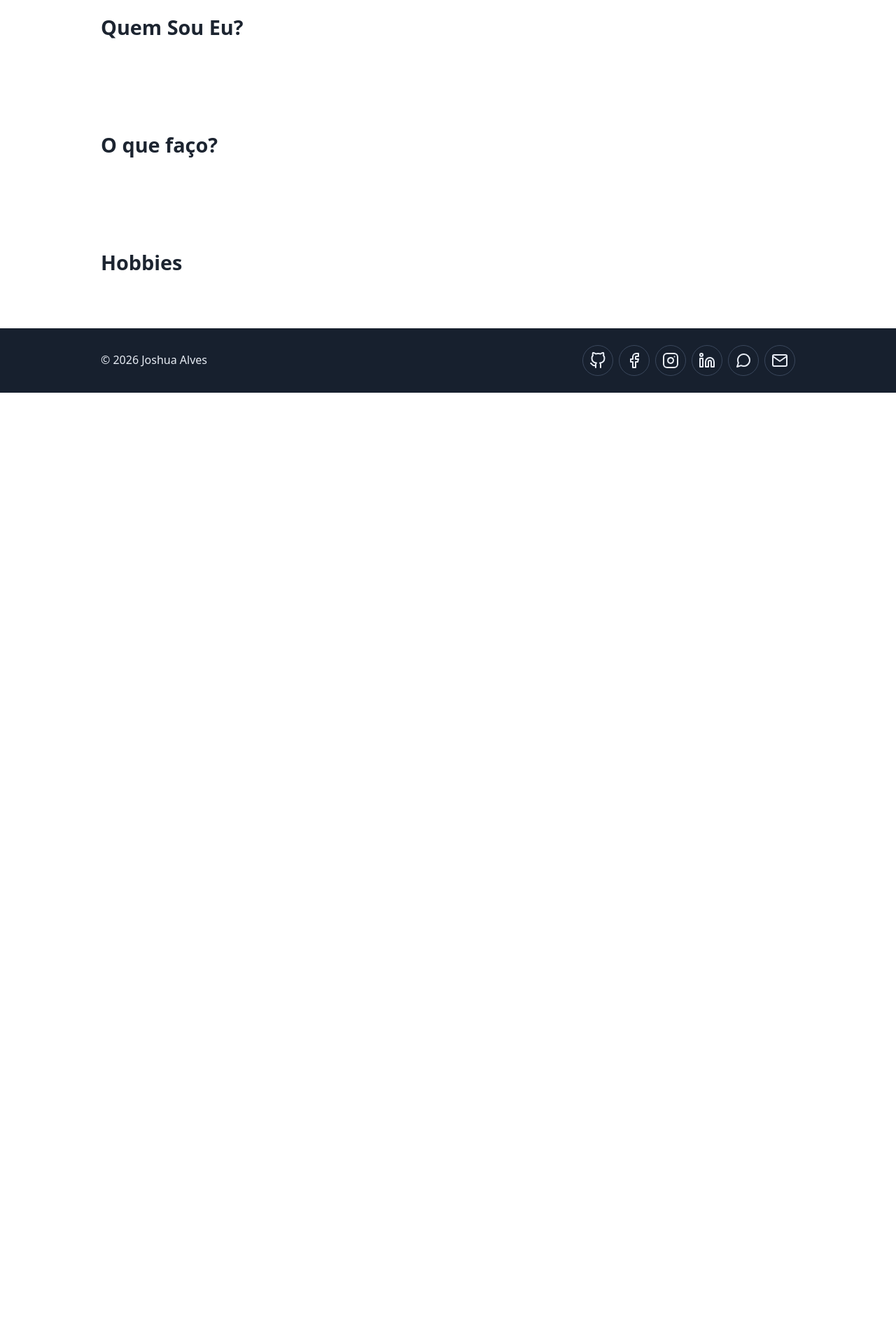
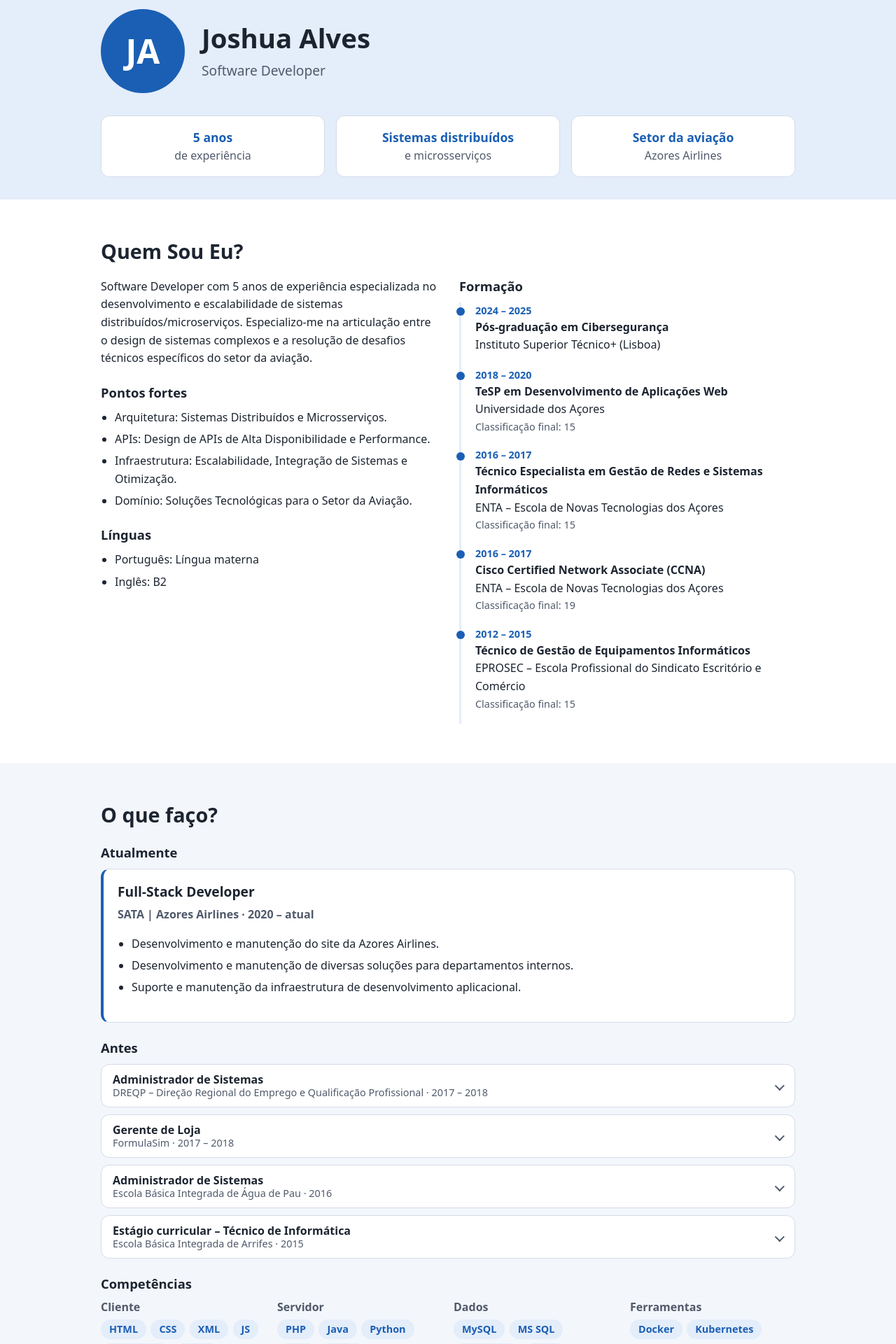
Before and after one commit to jsalves7/MiniProj1, a Vue app: page / in a window 1280 px wide. Shown: the part 100-2020 px from the top of the page at 70% size. Before the commit the page ends 800 px from the top, so only its background shows below. Built offline with nearby package versions, Linux system fonts and the light colour scheme.

Commit message:
Add intro, about, work, hobbies sections

```diff
--- a/src/App.vue
+++ b/src/App.vue
@@ -3,11 +3,17 @@ import { onMounted } from 'vue';
 import { cv } from './data';
 import AppHeader from './components/AppHeader.vue';
 import AppFooter from './components/AppFooter.vue';
+import IntroSection from './components/IntroSection.vue';
+import AboutSection from './components/AboutSection.vue';
+import WorkSection from './components/WorkSection.vue';
+import HobbiesSection from './components/HobbiesSection.vue';
+
+const [about, work, hobbies] = cv.sections;
 
 // Ligações diretas (#hobbies) só saltam depois de a página estar montada.
 onMounted(() => {
   const id = decodeURIComponent(location.hash.slice(1));
-  if (id) document.getElementById(id)?.scrollIntoView({ behavior: 'auto' });
+  if (id) document.getElementById(id)?.scrollIntoView({ behavior: 'instant' });
 });
 </script>
 
@@ -15,11 +21,10 @@ onMounted(() => {
   <div id="topo">
     <AppHeader :name="cv.person.name" :sections="cv.sections" />
     <main>
-      <section v-for="s in cv.sections" :id="s.id" :key="s.id" class="section">
-        <div class="container">
-          <h2>{{ s.title }}</h2>
-        </div>
-      </section>
+      <IntroSection :person="cv.person" :highlights="cv.highlights" />
+      <AboutSection :title="about.title" :about="cv.about" :education="cv.education" />
+      <WorkSection :title="work.title" :current="cv.current" :previous="cv.previous" :skills="cv.skills" />
+      <HobbiesSection :title="hobbies.title" :hobbies="cv.hobbies" />
     </main>
     <AppFooter :name="cv.person.name" :socials="cv.socials" />
   </div>
--- /dev/null
+++ b/src/components/AboutSection.vue
@@ -0,0 +1,37 @@
+<script setup lang="ts">
+import type { CvData } from '../types';
+
+defineProps<{ title: string; about: CvData['about']; education: CvData['education'] }>();
+</script>
+
+<template>
+  <section id="quem-sou-eu" class="section">
+    <div class="container">
+      <h2>{{ title }}</h2>
+      <div class="two-col">
+        <div>
+          <p>{{ about.summary }}</p>
+          <h3>Pontos fortes</h3>
+          <ul class="plain">
+            <li v-for="s in about.strengths" :key="s">{{ s }}</li>
+          </ul>
+          <h3>Línguas</h3>
+          <ul class="plain">
+            <li v-for="l in about.languages" :key="l.name">{{ l.name }}: {{ l.level }}</li>
+          </ul>
+        </div>
+        <div>
+          <h3>Formação</h3>
+          <ul class="timeline">
+            <li v-for="e in education" :key="e.title + e.period">
+              <span class="period">{{ e.period }}</span>
+              <strong>{{ e.title }}</strong>
+              <span>{{ e.school }}</span>
+              <span v-if="e.grade" class="grade">{{ e.grade }}</span>
+            </li>
+          </ul>
+        </div>
+      </div>
+    </div>
+  </section>
+</template>
--- /dev/null
+++ b/src/components/HobbiesSection.vue
@@ -0,0 +1,21 @@
+<script setup lang="ts">
+import type { CvHobby } from '../types';
+import AppIcon from './AppIcon.vue';
+
+defineProps<{ title: string; hobbies: CvHobby[] }>();
+</script>
+
+<template>
+  <section id="hobbies" class="section">
+    <div class="container">
+      <h2>{{ title }}</h2>
+      <ul class="hobbies">
+        <li v-for="h in hobbies" :key="h.id" class="card">
+          <AppIcon :name="h.icon" />
+          <h3>{{ h.title }}</h3>
+          <p>{{ h.text }}</p>
+        </li>
+      </ul>
+    </div>
+  </section>
+</template>
--- /dev/null
+++ b/src/components/IntroSection.vue
@@ -0,0 +1,27 @@
+<script setup lang="ts">
+import type { CvData } from '../types';
+
+const props = defineProps<{ person: CvData['person']; highlights: CvData['highlights'] }>();
+const initials = props.person.name
+  .split(' ')
+  .map((w) => w[0])
+  .join('');
+</script>
+
+<template>
+  <section class="intro" aria-label="Apresentação">
+    <div class="container">
+      <div class="intro-inner">
+        <img v-if="person.photo" class="photo" :src="person.photo" :alt="'Fotografia de ' + person.name">
+        <div v-else class="photo placeholder" aria-hidden="true">{{ initials }}</div>
+        <div>
+          <h1>{{ person.name }}</h1>
+          <p class="title">{{ person.title }}</p>
+        </div>
+      </div>
+      <ul class="highlights">
+        <li v-for="h in highlights" :key="h.label"><strong>{{ h.value }}</strong><span>{{ h.label }}</span></li>
+      </ul>
+    </div>
+  </section>
+</template>
--- /dev/null
+++ b/src/components/JobAccordionItem.vue
@@ -0,0 +1,29 @@
+<script setup lang="ts">
+import { ref } from 'vue';
+import type { CvPreviousJob } from '../types';
+
+const props = defineProps<{ job: CvPreviousJob }>();
+const open = ref(false);
+const panelId = 'painel-' + props.job.id;
+const buttonId = 'botao-' + props.job.id;
+</script>
+
+<template>
+  <li class="job" :class="{ open }">
+    <h4>
+      <button :id="buttonId" type="button" :aria-expanded="open ? 'true' : 'false'" :aria-controls="panelId"
+        @click="open = !open">
+        <span class="job-title">
+          <strong>{{ job.role }}</strong>
+          <span>{{ job.company }} · {{ job.period }}</span>
+        </span>
+        <span class="chevron" aria-hidden="true"></span>
+      </button>
+    </h4>
+    <div :id="panelId" class="job-panel" role="region" :aria-labelledby="buttonId" :hidden="!open">
+      <ul class="plain">
+        <li v-for="b in job.bullets" :key="b">{{ b }}</li>
+      </ul>
+    </div>
+  </li>
+</template>
--- /dev/null
+++ b/src/components/SkillsChips.vue
@@ -0,0 +1,16 @@
+<script setup lang="ts">
+import type { CvSkillGroup } from '../types';
+
+defineProps<{ skills: CvSkillGroup[] }>();
+</script>
+
+<template>
+  <div class="skills">
+    <div v-for="g in skills" :key="g.group" class="skill-group">
+      <h4>{{ g.group }}</h4>
+      <ul class="chips">
+        <li v-for="i in g.items" :key="i">{{ i }}</li>
+      </ul>
+    </div>
+  </div>
+</template>
--- /dev/null
+++ b/src/components/WorkSection.vue
@@ -0,0 +1,29 @@
+<script setup lang="ts">
+import type { CvData } from '../types';
+import JobAccordionItem from './JobAccordionItem.vue';
+import SkillsChips from './SkillsChips.vue';
+
+defineProps<{ title: string; current: CvData['current']; previous: CvData['previous']; skills: CvData['skills'] }>();
+</script>
+
+<template>
+  <section id="o-que-faco" class="section alt">
+    <div class="container">
+      <h2>{{ title }}</h2>
+      <h3>Atualmente</h3>
+      <article class="card current">
+        <h4>{{ current.role }}</h4>
+        <p class="company">{{ current.company }} · {{ current.period }}</p>
+        <ul class="plain">
+          <li v-for="d in current.duties" :key="d">{{ d }}</li>
+        </ul>
+      </article>
+      <h3>Antes</h3>
+      <ul class="jobs">
+        <JobAccordionItem v-for="j in previous" :key="j.id" :job="j" />
+      </ul>
+      <h3>Competências</h3>
+      <SkillsChips :skills="skills" />
+    </div>
+  </section>
+</template>
```
